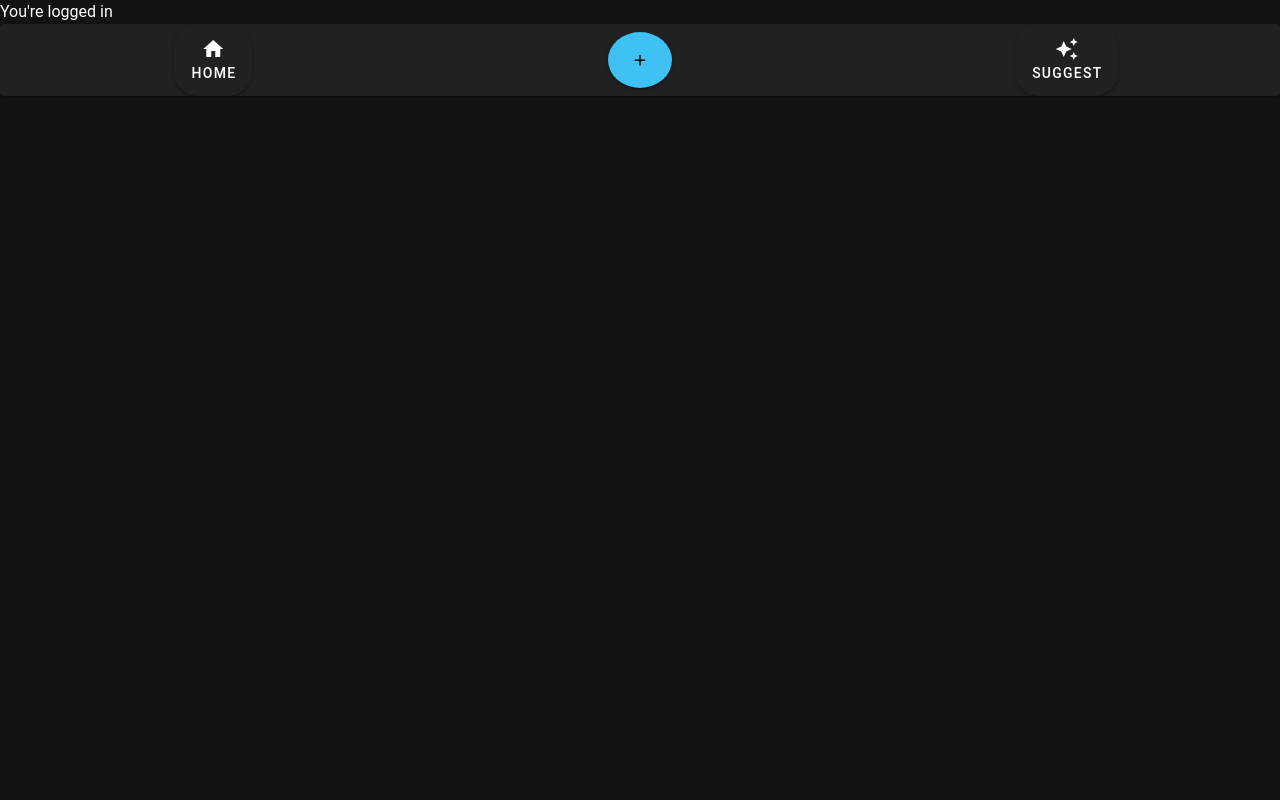
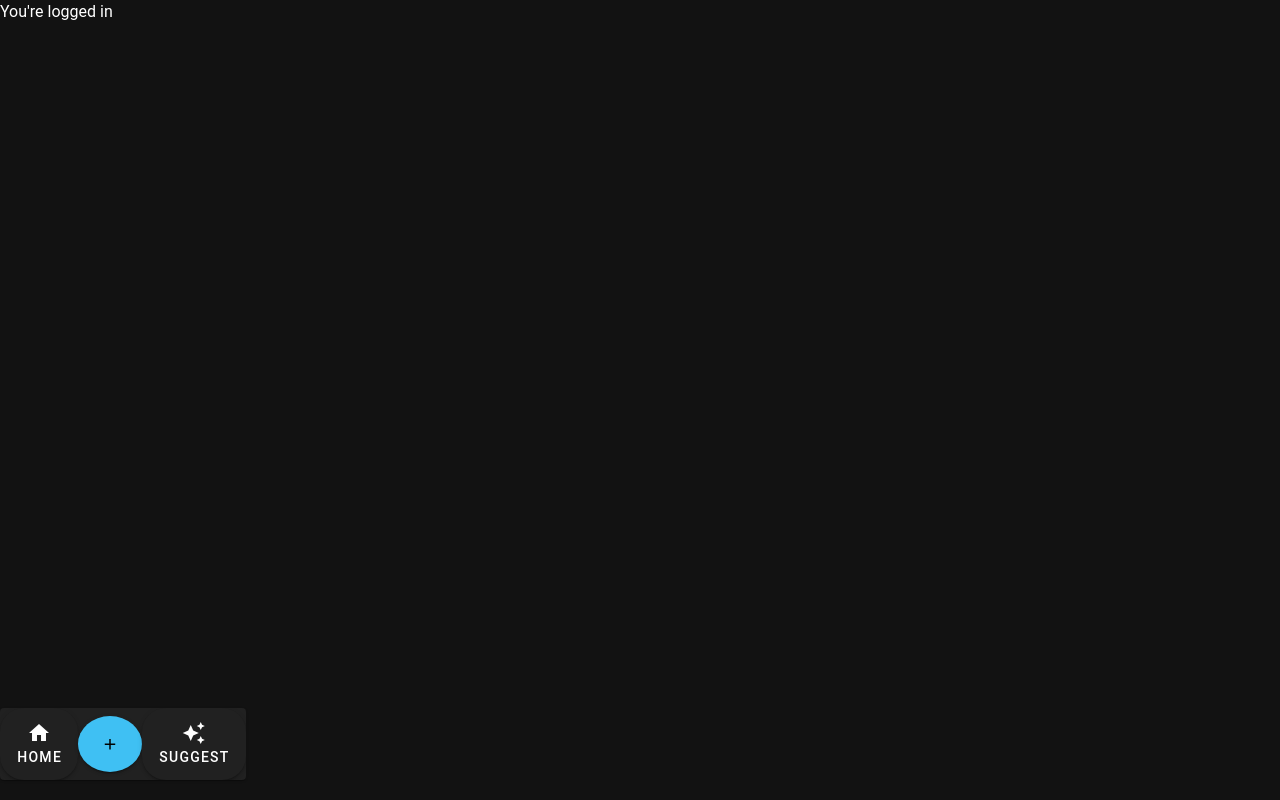
Before and after one commit to jakeunsted/bookfinder, a Nuxt app: page / in a window 1280 px wide. Built offline with nearby package versions, Linux system fonts and the light colour scheme; no server answers.

Commit message:
fix messed up colors

```diff
--- a/tailwind.config.js
+++ b/tailwind.config.js
@@ -1,5 +1,6 @@
 /** @type {import('tailwindcss').Config} */
 export default {
+  important: true,
   content: [
     "./components/**/*.{js,vue,ts}",
     "./layouts/**/*.vue",
@@ -9,12 +10,13 @@ export default {
     "./error.vue",
   ],
   theme: {
-    extend: {},
-    colors: {
-      'primary': '#3FC0F3',
-      'secondary': '#001011',
-      'accent': '#0D9BD3'
-    }
+    extend: {
+      colors: {
+        'primary': '#3FC0F3',
+        'secondary': '#001011',
+        'accent': '#0D9BD3'
+      }
+    },
   },
   plugins: [],
 }
```
